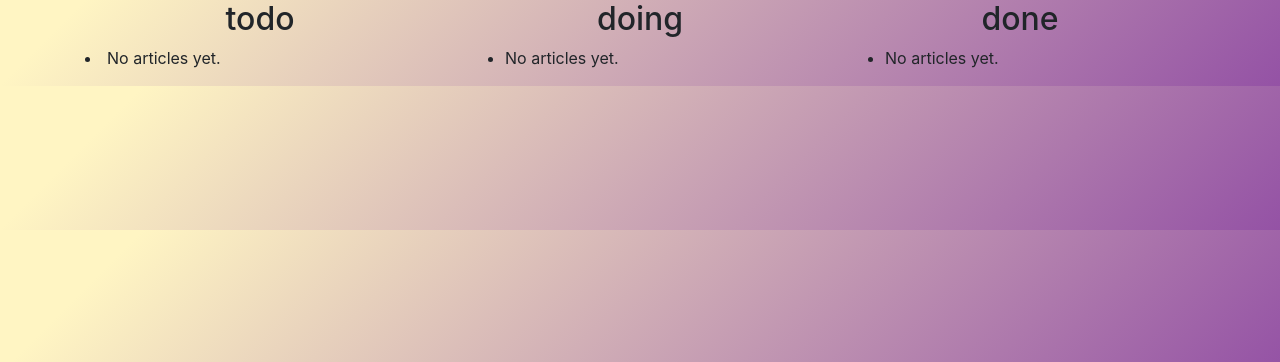
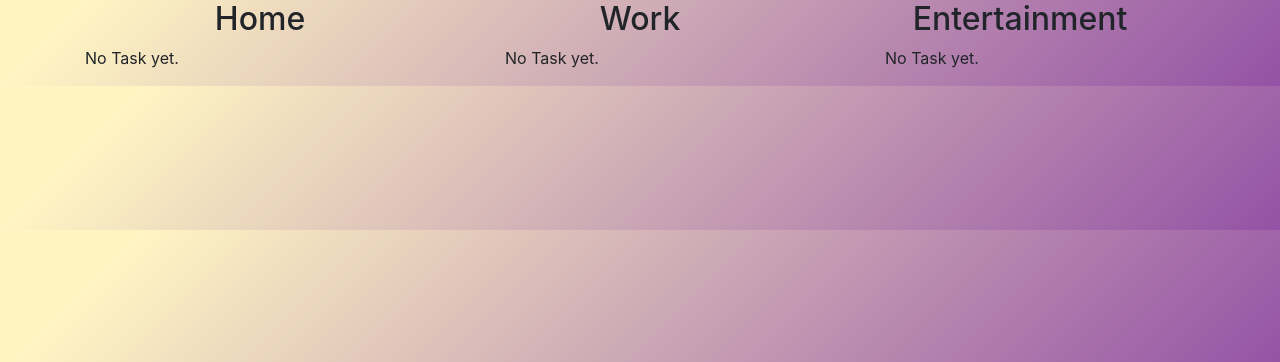
Before and after one commit to mansourmahboubi/django-taskmanager, a Django app: page / in a window 1280 px wide. Shown: the part 58-420 px from the top of the page. Run offline with Django 3.2, Linux system fonts and the light colour scheme; tables that the repository leaves empty hold one stand-in row (values such as "Sample post"); some libraries are stand-ins or nearby versions.

Commit message:
some bootstrap bugs fixed

```diff
--- a/templates/troject/task.html
+++ b/templates/troject/task.html
@@ -5,56 +5,75 @@
 <div class="container">
   <div class="row">
 
-    <div class="col-sm">
-      <h2 class="text-center">todo</h2>
-      {% for task in todo %}
-      <a href="/{{ task.id }}" class="d-block">
-      <div class="card mt-2 text-center bx-shadow" style="width: 18rem;">
+    <div class="col">
+      <h2 class="text-center">Home</h2>
+      {% for task in home %}
+
+      <div class="card mt-2 text-center bx-shadow">
         <div class="card-body">
           <h5 class="card-title">{{ task }}</h5>
           <h6 class="card-subtitle mb-2 text-muted">{{ task.title }}</h6>
-          <h6 class="card-subtitle mb-2 text-muted">{{ task.updated }}</h6>
-          <h6 class="card-subtitle mb-2 text-muted">{% if not task.status %}<a href="/edit/delete/{{ task.id }}""><i class="bounceIn text-danger fas fa-eraser fa-2x"></i></a>{%endif%}</h6>
+          <h6 class="card-subtitle mb-4 text-muted">{{ task.updated }}</h6>
+          <h6 class="card-subtitle mb-2 text-muted">
+            {% if not task.status %}
+            <a href="/edit/delete/{{ task.id }}""><i class="bounceIn mr-2 text-danger fas fa-trash-alt fa-2x"></i></a>
+            {%endif%}
+            <a href="/{{ task.id }}"><i class="text-dark fas fa-sync fa-2x"></i></a>
+          </h6>
         </div>
       </div>
-      </a>
+
       {% empty %}
-      <li>No articles yet.</li>
+      No Task yet.
       {% endfor %}
     </div>
 
-    <div class="col-sm">
-      <h2 class="text-center">doing</h2>
+    <div class="col">
+      <h2 class="text-center">Work</h2>
       <ul>
-        {% for task in doing %}
-        <div class="card mt-2 text-center bx-shadow" style="width: 18rem;">
+        {% for task in work %}
+
+        <div class="card mt-2 text-center bx-shadow">
           <div class="card-body">
             <h5 class="card-title">{{ task }}</h5>
             <h6 class="card-subtitle mb-2 text-muted">{{ task.title }}</h6>
-            <h6 class="card-subtitle mb-2 text-muted">{{ task.updated }}</h6>
-            <h6 class="card-subtitle mb-2 text-muted">{% if not task.status %}<a href="/edit/delete/{{ task.id }}""><i class="bounceIn text-danger fas fa-eraser fa-2x"></i></a>{%endif%}</h6>
+            <h6 class="card-subtitle mb-4 text-muted">{{ task.updated }}</h6>
+            <h6 class="card-subtitle mb-2 text-muted">
+              {% if not task.status %}
+              <a href="/edit/delete/{{ task.id }}""><i class="bounceIn mr-2 text-danger fas fa-trash-alt fa-2x"></i></a>
+              {%endif%}
+              <a href="/{{ task.id }}"><i class="text-dark fas fa-sync fa-2x"></i></a>
+            </h6>
           </div>
         </div>
+
         {% empty %}
-        <li>No articles yet.</li>
+        No Task yet.
         {% endfor %}
       </ul>
     </div>
 
-    <div class="col-sm">
-      <h2 class="text-center">done</h2>
+    <div class="col">
+      <h2 class="text-center">Entertainment</h2>
       <ul>
-        {% for task in future %}
-        <div class="card mt-2 text-center bx-shadow" style="width: 18rem;">
+        {% for task in entertainment %}
+
+        <div class="card mt-2 text-center bx-shadow">
           <div class="card-body">
             <h5 class="card-title">{{ task }}</h5>
             <h6 class="card-subtitle mb-2 text-muted">{{ task.title }}</h6>
-            <h6 class="card-subtitle mb-2 text-muted">{{ task.updated }}</h6>
-            <h6 class="card-subtitle mb-2 text-muted">{% if not task.status %}<a href="/edit/delete/{{ task.id }}""><i class="bounceIn text-danger fas fa-eraser fa-2x"></i></a>{%endif%}</h6>
+            <h6 class="card-subtitle mb-4 text-muted">{{ task.updated }}</h6>
+            <h6 class="card-subtitle mb-2 text-muted">
+              {% if not task.status %}
+              <a href="/edit/delete/{{ task.id }}""><i class="bounceIn mr-2 text-danger fas fa-trash-alt fa-2x"></i></a>
+              {%endif%}
+              <a href="/{{ task.id }}"><i class="text-dark fas fa-sync fa-2x"></i></a>
+            </h6>
           </div>
         </div>
+
         {% empty %}
-        <li>No articles yet.</li>
+        No Task yet.
         {% endfor %}
       </ul>
     </div>
--- a/troject/urls.py
+++ b/troject/urls.py
@@ -3,8 +3,8 @@
 
 urlpatterns = [
     url(r'^test', TaskListView.as_view(), name='task-list'),
+    url(r'^$', task_list, name='tasklist'),
     url(r'^edit/create/$', Taskcreate.as_view(), name='list_update'),
     url(r'^edit/delete/(?P<pk>\d+)', TaskDelete.as_view(), name='list_update'),
-    url(r'^$', task_list, name='tasklist'),
     url(r'^(?P<pk>\d+)$', task_list, name='change_status'),
 ]
--- a/troject/views.py
+++ b/troject/views.py
@@ -31,8 +31,8 @@
         task.save()
     context = {}
     Tasks = Task.objects.all()
-    #  predefined groups = [ todo, doing ,done]
-    context['todo'] = Tasks.filter(group__title='todo')[:5]
-    context['doing'] = Tasks.filter(group__title='doing')[:5]
-    context['future'] = Tasks.filter(group__title='future')[:5]
+    #  predefined groups = [ home, work ,entertainment]
+    context['home'] = Tasks.filter(group__title='home')[:5]
+    context['work'] = Tasks.filter(group__title='work')[:5]
+    context['entertainment'] = Tasks.filter(group__title='entertainment')[:5]
     return render(request, 'troject/task.html', context)
```
